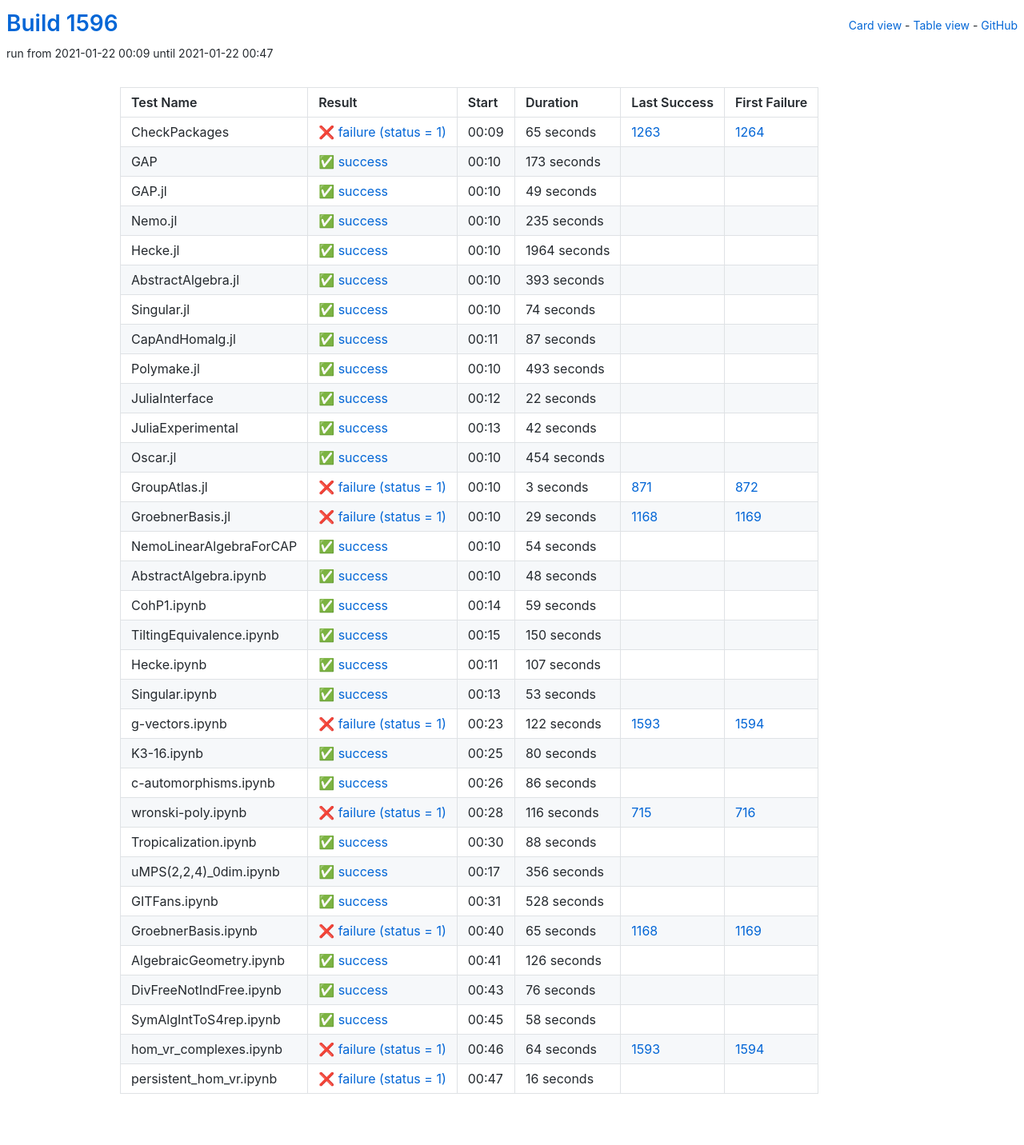
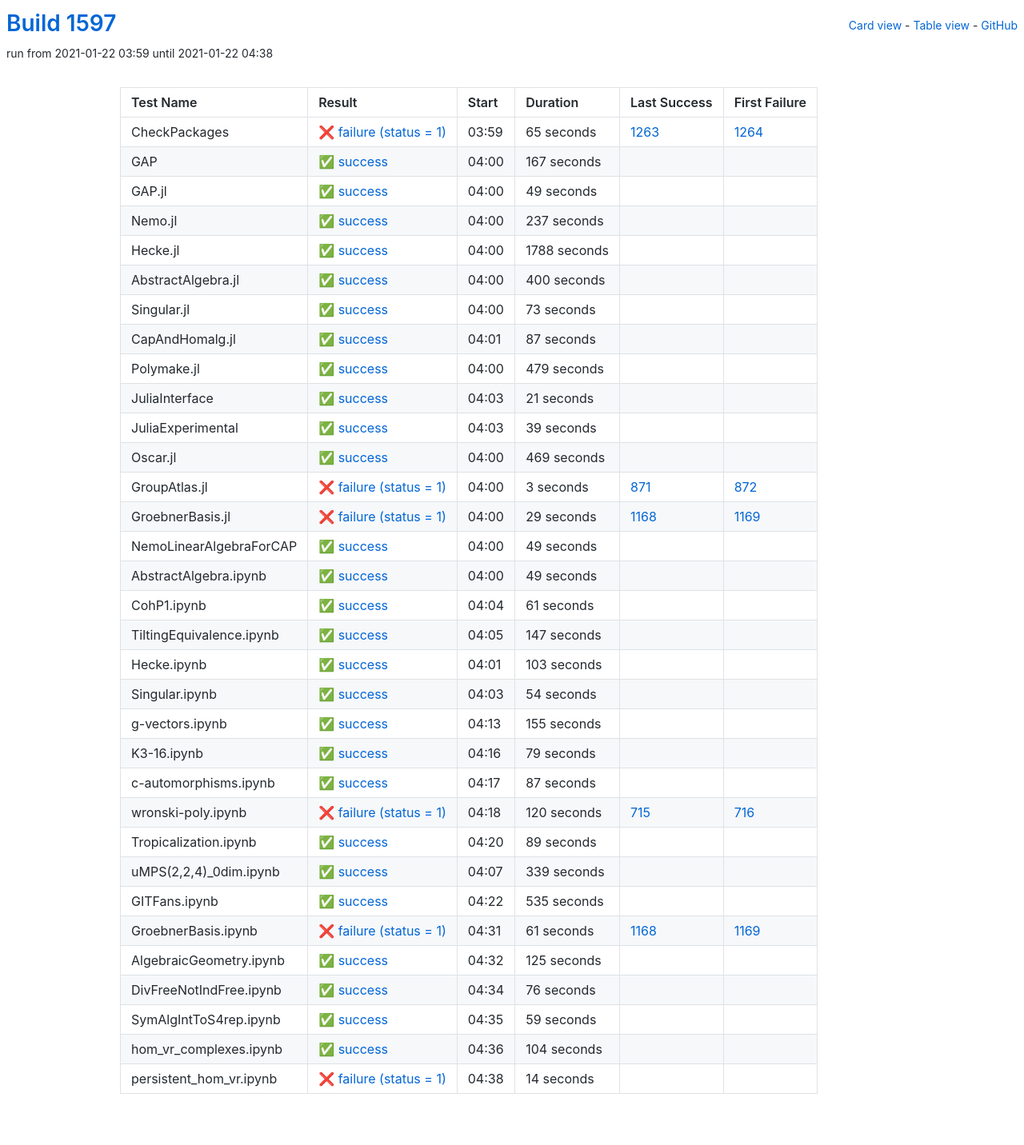
Before and after one commit to oscar-system/oscar-ci-status-stable, a Jekyll site: the page built from table.html, in a window 1280 px wide. Shown: the whole page at 80% size. Built offline with Jekyll 4.4.1, drawn with Linux system fonts in a browser that asks for light colours.

Commit message:
Build #1597

```diff
--- a/_data/ci.yml
+++ b/_data/ci.yml
@@ -1,6 +1,6 @@
 ---
-build: 1596
-build_url: https://oscarci.mathematik.uni-kl.de/job/oscar-stable/1596/
+build: 1597
+build_url: https://oscarci.mathematik.uni-kl.de/job/oscar-stable/1597/
 job: oscar-stable
 organization: oscar-system
 repo: oscar-ci-status-stable
@@ -8,8 +8,8 @@ repourl: https://github.com/oscar-system/oscar-ci-status-stable
 tests:
 - name: CheckPackages
   id: checkpackages
-  log: https://oscarci.mathematik.uni-kl.de/job/oscar-stable/1596/artifact/logs/build-1596/CheckPackages.log
-  start: 2021-01-22 00:09
+  log: https://oscarci.mathematik.uni-kl.de/job/oscar-stable/1597/artifact/logs/build-1597/CheckPackages.log
+  start: 2021-01-22 03:59
   success: false
   exitcode: 1
   status: failure
@@ -20,20 +20,20 @@ tests:
   first_failure_url: https://oscarci.mathematik.uni-kl.de/job/oscar-stable/1264/
 - name: GAP
   id: gap
-  log: https://oscarci.mathematik.uni-kl.de/job/oscar-stable/1596/artifact/logs/build-1596/GAP.log
-  start: 2021-01-22 00:10
+  log: https://oscarci.mathematik.uni-kl.de/job/oscar-stable/1597/artifact/logs/build-1597/GAP.log
+  start: 2021-01-22 04:00
   success: true
   exitcode: 0
   status: success
-  duration: 173
+  duration: 167
   last_success: false
   last_success_url:
   first_failure: false
   first_failure_url:
 - name: GAP.jl
   id: gap-jl
-  log: https://oscarci.mathematik.uni-kl.de/job/oscar-stable/1596/artifact/logs/build-1596/GAP.jl.log
-  start: 2021-01-22 00:10
+  log: https://oscarci.mathematik.uni-kl.de/job/oscar-stable/1597/artifact/logs/build-1597/GAP.jl.log
+  start: 2021-01-22 04:00
   success: true
   exitcode: 0
   status: success
@@ -44,56 +44,56 @@ tests:
   first_failure_url:
 - name: Nemo.jl
   id: nemo-jl
-  log: https://oscarci.mathematik.uni-kl.de/job/oscar-stable/1596/artifact/logs/build-1596/Nemo.jl.log
-  start: 2021-01-22 00:10
+  log: https://oscarci.mathematik.uni-kl.de/job/oscar-stable/1597/artifact/logs/build-1597/Nemo.jl.log
+  start: 2021-01-22 04:00
   success: true
   exitcode: 0
   status: success
-  duration: 235
+  duration: 237
   last_success: false
   last_success_url:
   first_failure: false
   first_failure_url:
 - name: Hecke.jl
   id: hecke-jl
-  log: https://oscarci.mathematik.uni-kl.de/job/oscar-stable/1596/artifact/logs/build-1596/Hecke.jl.log
-  start: 2021-01-22 00:10
+  log: https://oscarci.mathematik.uni-kl.de/job/oscar-stable/1597/artifact/logs/build-1597/Hecke.jl.log
+  start: 2021-01-22 04:00
   success: true
   exitcode: 0
   status: success
-  duration: 1964
+  duration: 1788
   last_success: false
   last_success_url:
   first_failure: false
   first_failure_url:
 - name: AbstractAlgebra.jl
   id: abstractalgebra-jl
-  log: https://oscarci.mathematik.uni-kl.de/job/oscar-stable/1596/artifact/logs/build-1596/AbstractAlgebra.jl.log
-  start: 2021-01-22 00:10
+  log: https://oscarci.mathematik.uni-kl.de/job/oscar-stable/1597/artifact/logs/build-1597/AbstractAlgebra.jl.log
+  start: 2021-01-22 04:00
   success: true
   exitcode: 0
   status: success
-  duration: 393
+  duration: 400
   last_success: false
   last_success_url:
   first_failure: false
   first_failure_url:
 - name: Singular.jl
   id: singular-jl
-  log: https://oscarci.mathematik.uni-kl.de/job/oscar-stable/1596/artifact/logs/build-1596/Singular.jl.log
-  start: 2021-01-22 00:10
+  log: https://oscarci.mathematik.uni-kl.de/job/oscar-stable/1597/artifact/logs/build-1597/Singular.jl.log
+  start: 2021-01-22 04:00
   success: true
   exitcode: 0
   status: success
-  duration: 74
+  duration: 73
   last_success: false
   last_success_url:
   first_failure: false
   first_failure_url:
 - name: CapAndHomalg.jl
   id: capandhomalg-jl
-  log: https://oscarci.mathematik.uni-kl.de/job/oscar-stable/1596/artifact/logs/build-1596/CapAndHomalg.jl.log
-  start: 2021-01-22 00:11
+  log: https://oscarci.mathematik.uni-kl.de/job/oscar-stable/1597/artifact/logs/build-1597/CapAndHomalg.jl.log
+  start: 2021-01-22 04:01
   success: true
   exitcode: 0
   status: success
@@ -104,56 +104,56 @@ tests:
   first_failure_url:
 - name: Polymake.jl
   id: polymake-jl
-  log: https://oscarci.mathematik.uni-kl.de/job/oscar-stable/1596/artifact/logs/build-1596/Polymake.jl.log
-  start: 2021-01-22 00:10
+  log: https://oscarci.mathematik.uni-kl.de/job/oscar-stable/1597/artifact/logs/build-1597/Polymake.jl.log
+  start: 2021-01-22 04:00
   success: true
   exitcode: 0
   status: success
-  duration: 493
+  duration: 479
   last_success: false
   last_success_url:
   first_failure: false
   first_failure_url:
 - name: JuliaInterface
   id: juliainterface
-  log: https://oscarci.mathematik.uni-kl.de/job/oscar-stable/1596/artifact/logs/build-1596/JuliaInterface.log
-  start: 2021-01-22 00:12
+  log: https://oscarci.mathematik.uni-kl.de/job/oscar-stable/1597/artifact/logs/build-1597/JuliaInterface.log
+  start: 2021-01-22 04:03
   success: true
   exitcode: 0
   status: success
-  duration: 22
+  duration: 21
   last_success: false
   last_success_url:
   first_failure: false
   first_failure_url:
 - name: JuliaExperimental
   id: juliaexperimental
-  log: https://oscarci.mathematik.uni-kl.de/job/oscar-stable/1596/artifact/logs/build-1596/JuliaExperimental.log
-  start: 2021-01-22 00:13
+  log: https://oscarci.mathematik.uni-kl.de/job/oscar-stable/1597/artifact/logs/build-1597/JuliaExperimental.log
+  start: 2021-01-22 04:03
   success: true
   exitcode: 0
   status: success
-  duration: 42
+  duration: 39
   last_success: false
   last_success_url:
   first_failure: false
   first_failure_url:
 - name: Oscar.jl
   id: oscar-jl
-  log: https://oscarci.mathematik.uni-kl.de/job/oscar-stable/1596/artifact/logs/build-1596/Oscar.jl.log
-  start: 2021-01-22 00:10
+  log: https://oscarci.mathematik.uni-kl.de/job/oscar-stable/1597/artifact/logs/build-1597/Oscar.jl.log
+  start: 2021-01-22 04:00
   success: true
   exitcode: 0
   status: success
-  duration: 454
+  duration: 469
   last_success: false
   last_success_url:
   first_failure: false
   first_failure_url:
 - name: GroupAtlas.jl
   id: groupatlas-jl
-  log: https://oscarci.mathematik.uni-kl.de/job/oscar-stable/1596/artifact/logs/build-1596/GroupAtlas.jl.log
-  start: 2021-01-22 00:10
+  log: https://oscarci.mathematik.uni-kl.de/job/oscar-stable/1597/artifact/logs/build-1597/GroupAtlas.jl.log
+  start: 2021-01-22 04:00
   success: false
   exitcode: 1
   status: failure
@@ -164,8 +164,8 @@ tests:
   first_failure_url: https://oscarci.mathematik.uni-kl.de/job/oscar-stable/872/
 - name: GroebnerBasis.jl
   id: groebnerbasis-jl
-  log: https://oscarci.mathematik.uni-kl.de/job/oscar-stable/1596/artifact/logs/build-1596/GroebnerBasis.jl.log
-  start: 2021-01-22 00:10
+  log: https://oscarci.mathematik.uni-kl.de/job/oscar-stable/1597/artifact/logs/build-1597/GroebnerBasis.jl.log
+  start: 2021-01-22 04:00
   success: false
   exitcode: 1
   status: failure
@@ -176,8 +176,68 @@ tests:
   first_failure_url: https://oscarci.mathematik.uni-kl.de/job/oscar-stable/1169/
 - name: NemoLinearAlgebraForCAP
   id: nemolinearalgebraforcap
-  log: https://oscarci.mathematik.uni-kl.de/job/oscar-stable/1596/artifact/logs/build-1596/NemoLinearAlgebraForCAP.log
-  start: 2021-01-22 00:10
+  log: https://oscarci.mathematik.uni-kl.de/job/oscar-stable/1597/artifact/logs/build-1597/NemoLinearAlgebraForCAP.log
+  start: 2021-01-22 04:00
+  success: true
+  exitcode: 0
+  status: success
+  duration: 49
+  last_success: false
+  last_success_url:
+  first_failure: false
+  first_failure_url:
+- name: AbstractAlgebra.ipynb
+  id: abstractalgebra-ipynb
+  log: https://oscarci.mathematik.uni-kl.de/job/oscar-stable/1597/artifact/logs/build-1597/AbstractAlgebra.ipynb.log
+  start: 2021-01-22 04:00
+  success: true
+  exitcode: 0
+  status: success
+  duration: 49
+  last_success: false
+  last_success_url:
+  first_failure: false
+  first_failure_url:
+- name: CohP1.ipynb
+  id: cohp1-ipynb
+  log: https://oscarci.mathematik.uni-kl.de/job/oscar-stable/1597/artifact/logs/build-1597/CohP1.ipynb.log
+  start: 2021-01-22 04:04
+  success: true
+  exitcode: 0
+  status: success
+  duration: 61
+  last_success: false
+  last_success_url:
+  first_failure: false
+  first_failure_url:
+- name: TiltingEquivalence.ipynb
+  id: tiltingequivalence-ipynb
+  log: https://oscarci.mathematik.uni-kl.de/job/oscar-stable/1597/artifact/logs/build-1597/TiltingEquivalence.ipynb.log
+  start: 2021-01-22 04:05
+  success: true
+  exitcode: 0
+  status: success
+  duration: 147
+  last_success: false
+  last_success_url:
+  first_failure: false
+  first_failure_url:
+- name: Hecke.ipynb
+  id: hecke-ipynb
+  log: https://oscarci.mathematik.uni-kl.de/job/oscar-stable/1597/artifact/logs/build-1597/Hecke.ipynb.log
+  start: 2021-01-22 04:01
+  success: true
+  exitcode: 0
+  status: success
+  duration: 103
+  last_success: false
+  last_success_url:
+  first_failure: false
+  first_failure_url:
+- name: Singular.ipynb
+  id: singular-ipynb
+  log: https://oscarci.mathematik.uni-kl.de/job/oscar-stable/1597/artifact/logs/build-1597/Singular.ipynb.log
+  start: 2021-01-22 04:03
   success: true
   exitcode: 0
   status: success
@@ -186,178 +246,118 @@ tests:
   last_success_url:
   first_failure: false
   first_failure_url:
-- name: AbstractAlgebra.ipynb
-  id: abstractalgebra-ipynb
-  log: https://oscarci.mathematik.uni-kl.de/job/oscar-stable/1596/artifact/logs/build-1596/AbstractAlgebra.ipynb.log
-  start: 2021-01-22 00:10
+- name: g-vectors.ipynb
+  id: g-vectors-ipynb
+  log: https://oscarci.mathematik.uni-kl.de/job/oscar-stable/1597/artifact/logs/build-1597/g-vectors.ipynb.log
+  start: 2021-01-22 04:13
   success: true
   exitcode: 0
   status: success
-  duration: 48
+  duration: 155
   last_success: false
   last_success_url:
   first_failure: false
   first_failure_url:
-- name: CohP1.ipynb
-  id: cohp1-ipynb
-  log: https://oscarci.mathematik.uni-kl.de/job/oscar-stable/1596/artifact/logs/build-1596/CohP1.ipynb.log
-  start: 2021-01-22 00:14
+- name: K3-16.ipynb
+  id: k3-16-ipynb
+  log: https://oscarci.mathematik.uni-kl.de/job/oscar-stable/1597/artifact/logs/build-1597/K3-16.ipynb.log
+  start: 2021-01-22 04:16
   success: true
   exitcode: 0
   status: success
-  duration: 59
-  last_success: false
-  last_success_url:
-  first_failure: false
-  first_failure_url:
-- name: TiltingEquivalence.ipynb
-  id: tiltingequivalence-ipynb
-  log: https://oscarci.mathematik.uni-kl.de/job/oscar-stable/1596/artifact/logs/build-1596/TiltingEquivalence.ipynb.log
-  start: 2021-01-22 00:15
-  success: true
-  exitcode: 0
-  status: success
-  duration: 150
-  last_success: false
-  last_success_url:
-  first_failure: false
-  first_failure_url:
-- name: Hecke.ipynb
-  id: hecke-ipynb
-  log: https://oscarci.mathematik.uni-kl.de/job/oscar-stable/1596/artifact/logs/build-1596/Hecke.ipynb.log
-  start: 2021-01-22 00:11
-  success: true
-  exitcode: 0
-  status: success
-  duration: 107
-  last_success: false
-  last_success_url:
-  first_failure: false
-  first_failure_url:
-- name: Singular.ipynb
-  id: singular-ipynb
-  log: https://oscarci.mathematik.uni-kl.de/job/oscar-stable/1596/artifact/logs/build-1596/Singular.ipynb.log
-  start: 2021-01-22 00:13
-  success: true
-  exitcode: 0
-  status: success
-  duration: 53
-  last_success: false
-  last_success_url:
-  first_failure: false
-  first_failure_url:
-- name: g-vectors.ipynb
-  id: g-vectors-ipynb
-  log: https://oscarci.mathematik.uni-kl.de/job/oscar-stable/1596/artifact/logs/build-1596/g-vectors.ipynb.log
-  start: 2021-01-22 00:23
-  success: false
-  exitcode: 1
-  status: failure
-  duration: 122
-  last_success: 1593
-  last_success_url: https://oscarci.mathematik.uni-kl.de/job/oscar-stable/1593/
-  first_failure: 1594
-  first_failure_url: https://oscarci.mathematik.uni-kl.de/job/oscar-stable/1594/
-- name: K3-16.ipynb
-  id: k3-16-ipynb
-  log: https://oscarci.mathematik.uni-kl.de/job/oscar-stable/1596/artifact/logs/build-1596/K3-16.ipynb.log
-  start: 2021-01-22 00:25
-  success: true
-  exitcode: 0
-  status: success
-  duration: 80
+  duration: 79
   last_success: false
   last_success_url:
   first_failure: false
   first_failure_url:
 - name: c-automorphisms.ipynb
   id: c-automorphisms-ipynb
-  log: https://oscarci.mathematik.uni-kl.de/job/oscar-stable/1596/artifact/logs/build-1596/c-automorphisms.ipynb.log
-  start: 2021-01-22 00:26
+  log: https://oscarci.mathematik.uni-kl.de/job/oscar-stable/1597/artifact/logs/build-1597/c-automorphisms.ipynb.log
+  start: 2021-01-22 04:17
   success: true
   exitcode: 0
   status: success
-  duration: 86
+  duration: 87
   last_success: false
   last_success_url:
   first_failure: false
   first_failure_url:
 - name: wronski-poly.ipynb
   id: wronski-poly-ipynb
-  log: https://oscarci.mathematik.uni-kl.de/job/oscar-stable/1596/artifact/logs/build-1596/wronski-poly.ipynb.log
-  start: 2021-01-22 00:28
+  log: https://oscarci.mathematik.uni-kl.de/job/oscar-stable/1597/artifact/logs/build-1597/wronski-poly.ipynb.log
+  start: 2021-01-22 04:18
   success: false
   exitcode: 1
   status: failure
-  duration: 116
+  duration: 120
   last_success: 715
   last_success_url: https://oscarci.mathematik.uni-kl.de/job/oscar-stable/715/
   first_failure: 716
   first_failure_url: https://oscarci.mathematik.uni-kl.de/job/oscar-stable/716/
 - name: Tropicalization.ipynb
   id: tropicalization-ipynb
-  log: https://oscarci.mathematik.uni-kl.de/job/oscar-stable/1596/artifact/logs/build-1596/Tropicalization.ipynb.log
-  start: 2021-01-22 00:30
+  log: https://oscarci.mathematik.uni-kl.de/job/oscar-stable/1597/artifact/logs/build-1597/Tropicalization.ipynb.log
+  start: 2021-01-22 04:20
   success: true
   exitcode: 0
   status: success
-  duration: 88
+  duration: 89
   last_success: false
   last_success_url:
   first_failure: false
   first_failure_url:
 - name: uMPS(2,2,4)_0dim.ipynb
   id: umps-2-2-4-0dim-ipynb
-  log: https://oscarci.mathematik.uni-kl.de/job/oscar-stable/1596/artifact/logs/build-1596/uMPS-2-2-4-_0dim.ipynb.log
-  start: 2021-01-22 00:17
+  log: https://oscarci.mathematik.uni-kl.de/job/oscar-stable/1597/artifact/logs/build-1597/uMPS-2-2-4-_0dim.ipynb.log
+  start: 2021-01-22 04:07
   success: true
   exitcode: 0
   status: success
-  duration: 356
+  duration: 339
   last_success: false
   last_success_url:
   first_failure: false
   first_failure_url:
 - name: GITFans.ipynb
   id: gitfans-ipynb
-  log: https://oscarci.mathematik.uni-kl.de/job/oscar-stable/1596/artifact/logs/build-1596/GITFans.ipynb.log
-  start: 2021-01-22 00:31
+  log: https://oscarci.mathematik.uni-kl.de/job/oscar-stable/1597/artifact/logs/build-1597/GITFans.ipynb.log
+  start: 2021-01-22 04:22
   success: true
   exitcode: 0
   status: success
-  duration: 528
+  duration: 535
   last_success: false
   last_success_url:
   first_failure: false
   first_failure_url:
 - name: GroebnerBasis.ipynb
   id: groebnerbasis-ipynb
-  log: https://oscarci.mathematik.uni-kl.de/job/oscar-stable/1596/artifact/logs/build-1596/GroebnerBasis.ipynb.log
-  start: 2021-01-22 00:40
+  log: https://oscarci.mathematik.uni-kl.de/job/oscar-stable/1597/artifact/logs/build-1597/GroebnerBasis.ipynb.log
+  start: 2021-01-22 04:31
   success: false
   exitcode: 1
   status: failure
-  duration: 65
+  duration: 61
   last_success: 1168
   last_success_url: https://oscarci.mathematik.uni-kl.de/job/oscar-stable/1168/
   first_failure: 1169
   first_failure_url: https://oscarci.mathematik.uni-kl.de/job/oscar-stable/1169/
 - name: AlgebraicGeometry.ipynb
   id: algebraicgeometry-ipynb
-  log: https://oscarci.mathematik.uni-kl.de/job/oscar-stable/1596/artifact/logs/build-1596/AlgebraicGeometry.ipynb.log
-  start: 2021-01-22 00:41
+  log: https://oscarci.mathematik.uni-kl.de/job/oscar-stable/1597/artifact/logs/build-1597/AlgebraicGeometry.ipynb.log
+  start: 2021-01-22 04:32
   success: true
   exitcode: 0
   status: success
-  duration: 126
+  duration: 125
   last_success: false
   last_success_url:
   first_failure: false
   first_failure_url:
 - name: DivFreeNotIndFree.ipynb
   id: divfreenotindfree-ipynb
-  log: https://oscarci.mathematik.uni-kl.de/job/oscar-stable/1596/artifact/logs/build-1596/DivFreeNotIndFree.ipynb.log
-  start: 2021-01-22 00:43
+  log: https://oscarci.mathematik.uni-kl.de/job/oscar-stable/1597/artifact/logs/build-1597/DivFreeNotIndFree.ipynb.log
+  start: 2021-01-22 04:34
   success: true
   exitcode: 0
   status: success
@@ -368,37 +368,37 @@ tests:
   first_failure_url:
 - name: SymAlgIntToS4rep.ipynb
   id: symalginttos4rep-ipynb
-  log: https://oscarci.mathematik.uni-kl.de/job/oscar-stable/1596/artifact/logs/build-1596/SymAlgIntToS4rep.ipynb.log
-  start: 2021-01-22 00:45
+  log: https://oscarci.mathematik.uni-kl.de/job/oscar-stable/1597/artifact/logs/build-1597/SymAlgIntToS4rep.ipynb.log
+  start: 2021-01-22 04:35
   success: true
   exitcode: 0
   status: success
-  duration: 58
+  duration: 59
   last_success: false
   last_success_url:
   first_failure: false
   first_failure_url:
 - name: hom_vr_complexes.ipynb
   id: hom-vr-complexes-ipynb
-  log: https://oscarci.mathematik.uni-kl.de/job/oscar-stable/1596/artifact/logs/build-1596/hom_vr_complexes.ipynb.log
-  start: 2021-01-22 00:46
-  success: false
-  exitcode: 1
-  status: failure
-  duration: 64
-  last_success: 1593
-  last_success_url: https://oscarci.mathematik.uni-kl.de/job/oscar-stable/1593/
-  first_failure: 1594
-  first_failure_url: https://oscarci.mathematik.uni-kl.de/job/oscar-stable/1594/
-- name: persistent_hom_vr.ipynb
-  id: persistent-hom-vr-ipynb
-  log: https://oscarci.mathematik.uni-kl.de/job/oscar-stable/1596/artifact/logs/build-1596/persistent_hom_vr.ipynb.log
-  start: 2021-01-22 00:47
-  success: false
-  exitcode: 1
-  status: failure
-  duration: 16
+  log: https://oscarci.mathematik.uni-kl.de/job/oscar-stable/1597/artifact/logs/build-1597/hom_vr_complexes.ipynb.log
+  start: 2021-01-22 04:36
+  success: true
+  exitcode: 0
+  status: success
+  duration: 104
   last_success: false
   last_success_url:
   first_failure: false
   first_failure_url:
+- name: persistent_hom_vr.ipynb
+  id: persistent-hom-vr-ipynb
+  log: https://oscarci.mathematik.uni-kl.de/job/oscar-stable/1597/artifact/logs/build-1597/persistent_hom_vr.ipynb.log
+  start: 2021-01-22 04:38
+  success: false
+  exitcode: 1
+  status: failure
+  duration: 14
+  last_success: false
+  last_success_url:
+  first_failure: false
+  first_failure_url:
```
Also changed, not shown: README.md.
